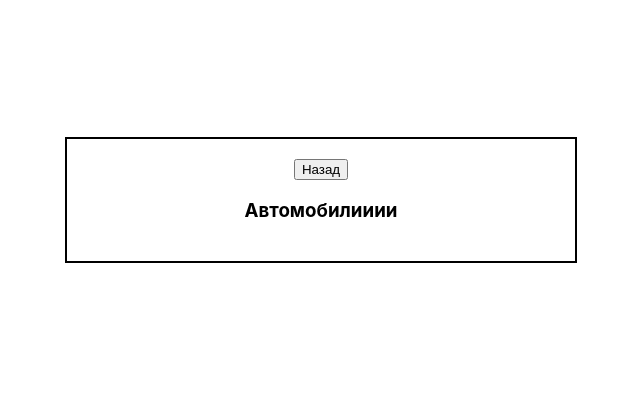
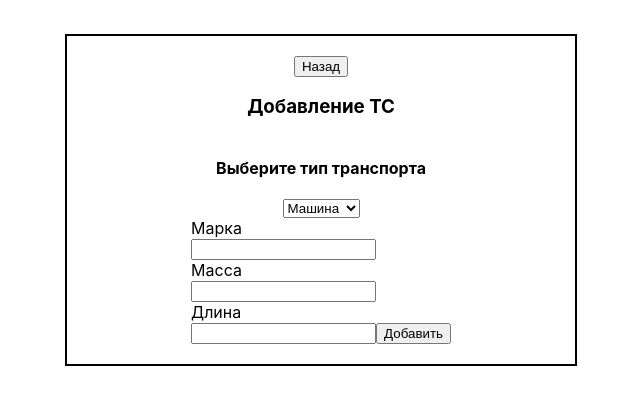
Before and after one commit to ednever/LongDrive, a React (Create React App) app: page /autod in a window 1280 px wide. Shown: the top 404 px of the page, without its empty margins (319-959 px from the left). Built offline with nearby package versions, Linux system fonts and the light colour scheme.

Commit message:
Auto lisamine WIP

```diff
--- a/src/AutoLPage.js
+++ b/src/AutoLPage.js
@@ -1,11 +1,54 @@
-import { Outlet, Link } from "react-router-dom";
+import { useState, useRef } from 'react';
 import './App.css';
-//
+
 
 function AutoLPage() {
+  const [veoAutod, setVeoAutod] = useState([]);
+
+  const markRef = useRef();
+  const massRef = useRef();
+  const pikkusRef = useRef();
+
+  const [selectedOption, setSelectedOption] = useState('');
+
+  function Lisa(mark, mass, pikkus) { //Добавление заказа
+    if (mark.trim() !== "" && mass !== "" && pikkus !== "") {
+
+      /*if (mass > 3500) {
+        fetch('https://localhost:7101/Veoauto/lisa/' + pikkus + '/' + mass + '/' + mark + "/" + 0, {"method": "POST"})
+        .then(res => res.json())
+        .then(json => setVeoAutod(json));
+      }
+      else {
+        fetch('https://localhost:7101/Soiduauto/lisa/' + pikkus + '/' + mass + '/' + mark + "/" + 0, {"method": "POST"})
+        .then(res => res.json())
+        .then(json => setVeoAutod(json));
+      }*/
+
+
+      markRef.current.value = "";
+      massRef.current.value = "";
+      pikkusRef.current.value = "";
+    }
+    else
+    {
+      alert('Поля пусты или содержат только пробелы.');
+      return;
+    }
+  };
 
   function goBack() {
     window.history.back();
+  };
+
+  const OptionChange = (choiceIndex) => {
+    if (choiceIndex === 0) {
+      massRef.current.min = 1;
+      massRef.current.max = 3500;
+    } else {
+      massRef.current.min = 3500;
+      massRef.current.max = '';
+    }
   };
 
   return (
@@ -13,7 +56,27 @@ function AutoLPage() {
       <div class="App-body">
         <div class="App-container">
           <button onClick={goBack}>Назад</button>
-          <header class="App-header"><h3>Автомобилииии</h3></header>
+          <header class="App-header"><h3>Добавление ТС</h3></header>
+
+          <h4>Выберите тип транспорта</h4>
+          <select onChange={(e) => OptionChange(e.target.selectedIndex)}>
+            <option value="Машина">Машина</option>
+            <option value="Грузовик">Грузовик</option>
+          </select>
+          <div>
+            <label>Марка</label><br />
+            <input ref={markRef} type="text" />
+
+            <br /><label>Масса</label><br />
+            <input ref={massRef} type="number" min={1} />
+
+            <br /><label>Длина</label><br />
+            <input ref={pikkusRef} type="number" min={1} />
+
+            <button onClick={() => Lisa(markRef.current.value, massRef.current.value, pikkusRef.current.value)}>Добавить</button>
+          </div>
+
+
         </div>
       </div>
     </div>
--- a/src/HomePage.js
+++ b/src/HomePage.js
@@ -38,9 +38,9 @@ function HomePage(){
           {
             link = "http://localhost:3000/veoAutod";
             autoId = veoAutod[index - 1].id;
+            localStorage.setItem('soiduPaevikId', JSON.stringify(veoAutod[index - 1].soiduPaevikId));
           }
           localStorage.setItem('autoId', JSON.stringify(autoId));
-          localStorage.setItem('soiduPaevikId', JSON.stringify(veoAutod[index - 1].soiduPaevikId));
           window.location.href = link;
         }
     };
--- a/src/VeoAutodPage.js
+++ b/src/VeoAutodPage.js
@@ -26,10 +26,12 @@ function VeoAutodPage () {
         window.history.back();
     };
 
+    const mangu = () => { window.location.href = "http://localhost:3000/mangudrive"; }
+
     function formatDate(dateTimeString) {
         if (!dateTimeString) {
           return '';
-        } //
+        }
 
         const date = new Date(dateTimeString);
         const year = date.getFullYear();
@@ -103,7 +105,7 @@ function VeoAutodPage () {
                                     <td>{tellimus.nimi}</td>
                                     <td>{tellimus.vahemaa}</td>
                                     <td>{tellimus.kirjeldus}</td>
-                                    <td><button>Поехали</button></td>
+                                    <td><button onClick={mangu}>Поехали</button></td>
                                 </tr>
                             </tbody>
                             )}
```
